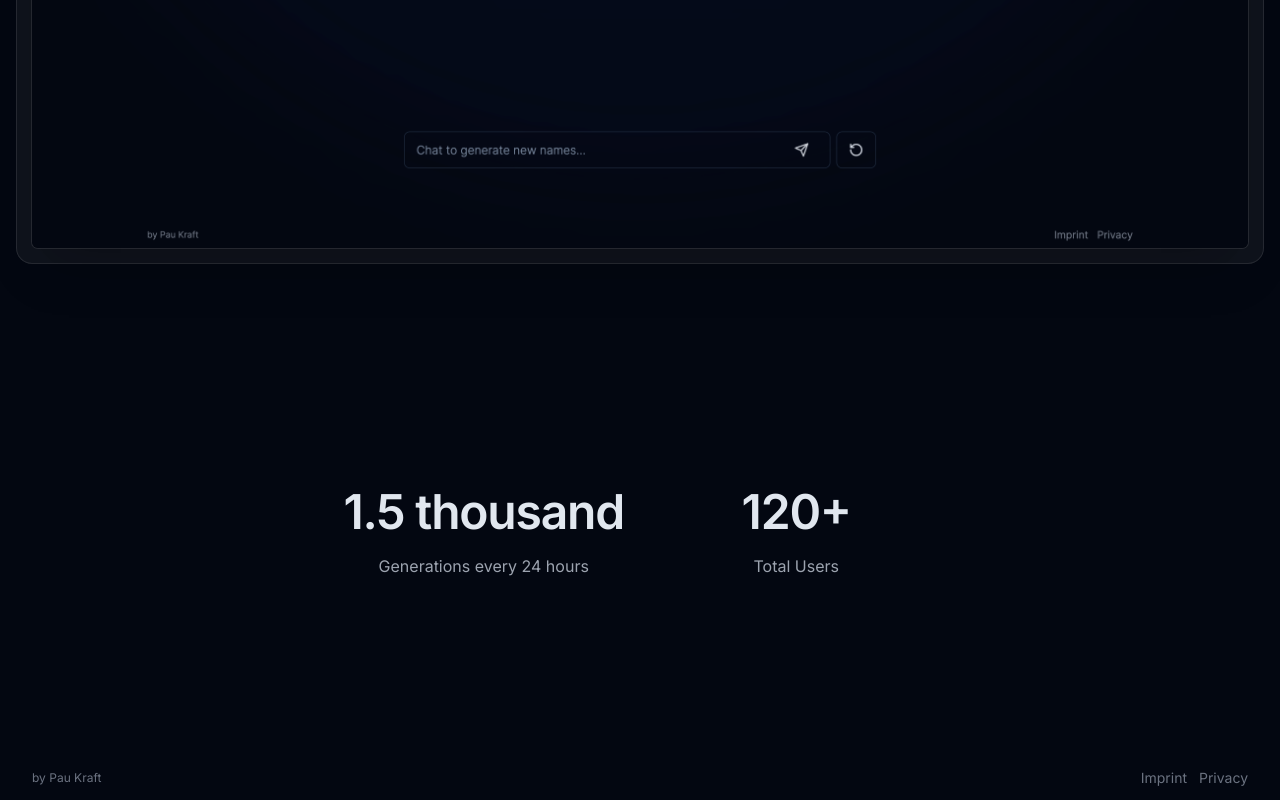
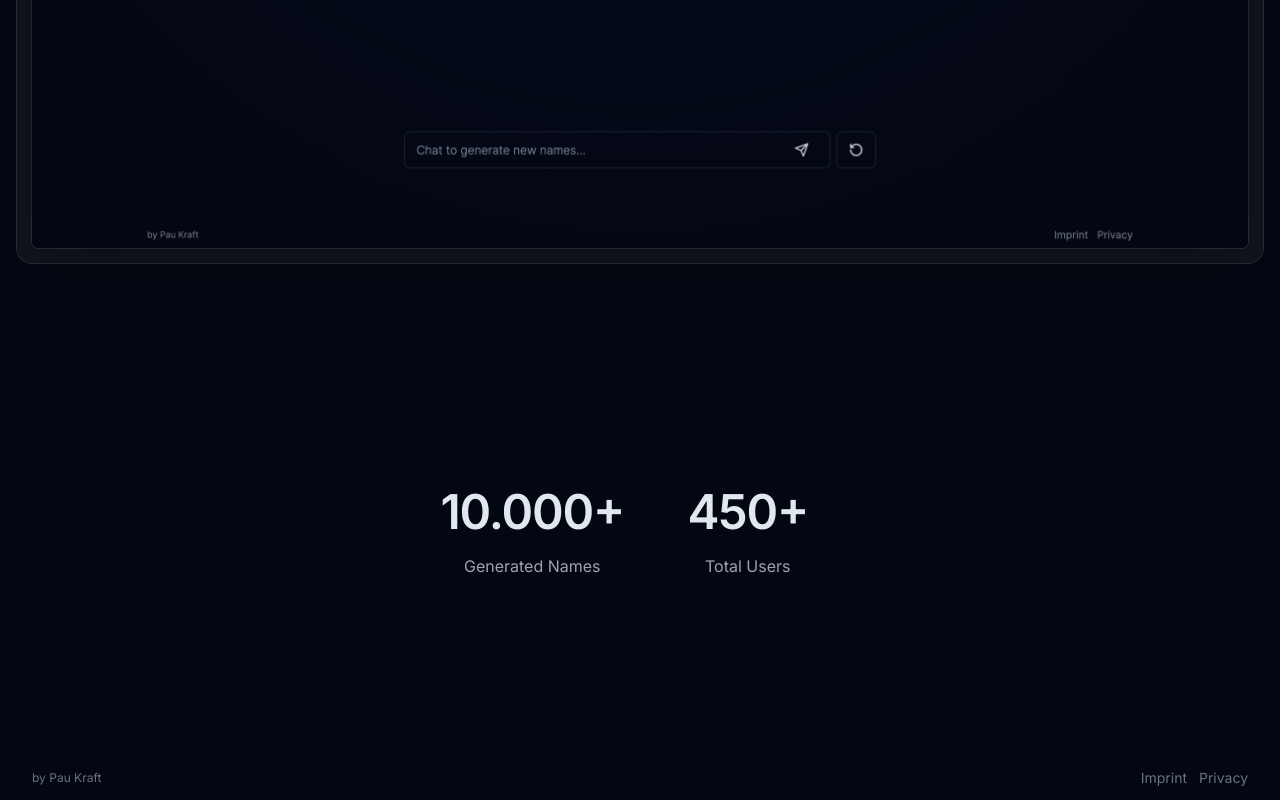
Before and after one commit to paukraft/brandix, a Next.js app: page / in a window 1280 px wide. Shown: the part 1099-1899 px from the top of the page. Built offline with nearby package versions, Linux system fonts and the light colour scheme.

Commit message:
💬 update landing numbers

```diff
--- a/src/app/page.tsx
+++ b/src/app/page.tsx
@@ -69,16 +69,16 @@ export default function Home() {
         <dl className="grid grid-cols-1 gap-x-8 gap-y-16 text-center lg:grid-cols-2">
           <div className="mx-auto flex max-w-xs flex-col gap-y-4">
             <dt className="text-base leading-7 text-gray-400">
-              Generations every 24 hours
+              Generated Names
             </dt>
             <dd className="order-first text-3xl font-semibold tracking-tight sm:text-5xl">
-              1.5 thousand
+              10.000+
             </dd>
           </div>
           <div className="mx-auto flex max-w-xs flex-col gap-y-4">
             <dt className="text-base leading-7 text-gray-400">Total Users</dt>
             <dd className="order-first text-3xl font-semibold tracking-tight sm:text-5xl">
-              120+
+              450+
             </dd>
           </div>
         </dl>
```
